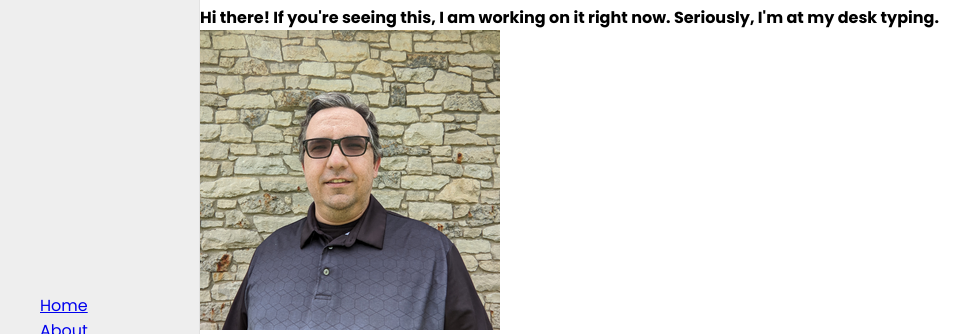
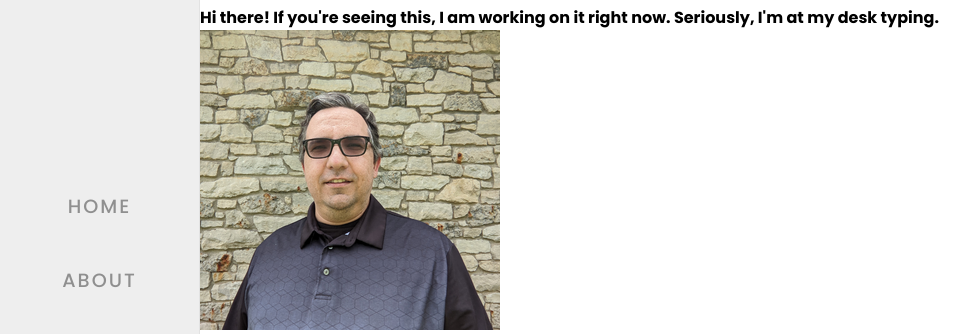
Before and after one commit to shanehendrickson/portfolio, a plain HTML site: page index.html in a window 1280 px wide. Shown: the part 45-379 px from the top of the page, without its empty margins (0-972 px from the left). Drawn offline with Linux system fonts and the light colour scheme.

Commit message:
Nav section and styles

```diff
--- a/css/styles.css
+++ b/css/styles.css
@@ -35,6 +35,9 @@ body {
   /* transition: width 0.5s, left 0.5s; */ /* add back if using original*/
 }
 
+/* NAVIGATION
+***************************** */
+
 /* Add back if using original */
 /* .navigation.active {
   width: 0;
@@ -54,6 +57,31 @@ body {
   list-style: none;
 }
 
+.navigation ul li a {
+  position: relative;
+  display: block;
+  width: 100%;
+  margin: 10px 0;
+  display: flex;
+  text-transform: uppercase;
+  text-decoration: none;
+  color: var(--dark1);
+  font-weight: 500;
+  letter-spacing: 2px;
+  opacity: 0.5;
+  font-size: 1.2rem;
+  line-height: 4rem;
+  justify-content: center;
+  transition: opacity 0.3s ;
+}
+
+.navigation ul li a:hover {
+  opacity: 1;
+}
+
+/* MAIN
+***************************** */
+
 .main {
   position: absolute;
   left: 200px;
```
